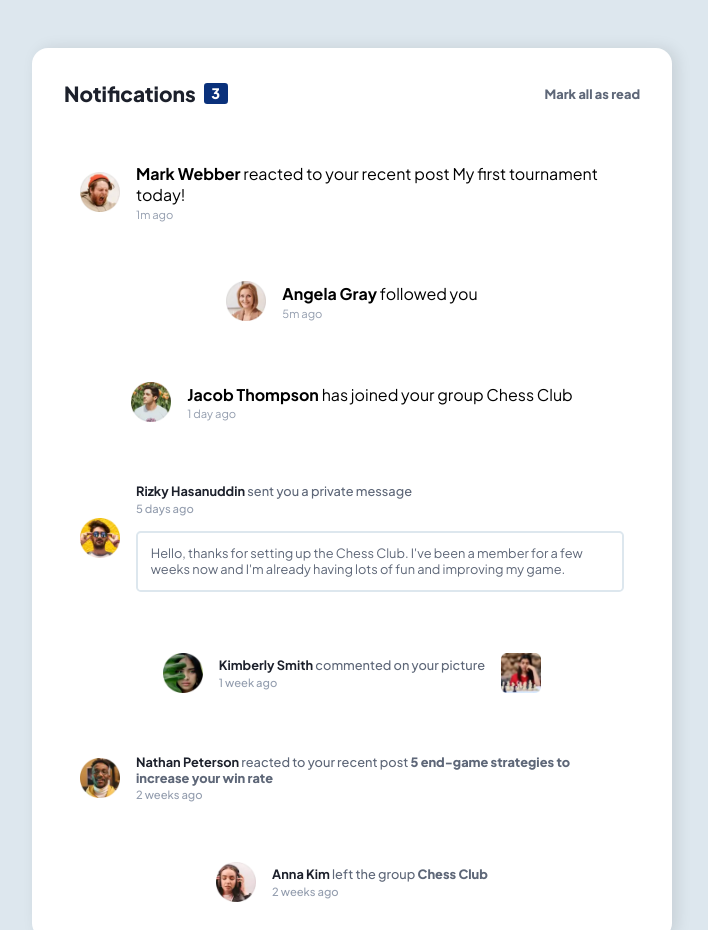
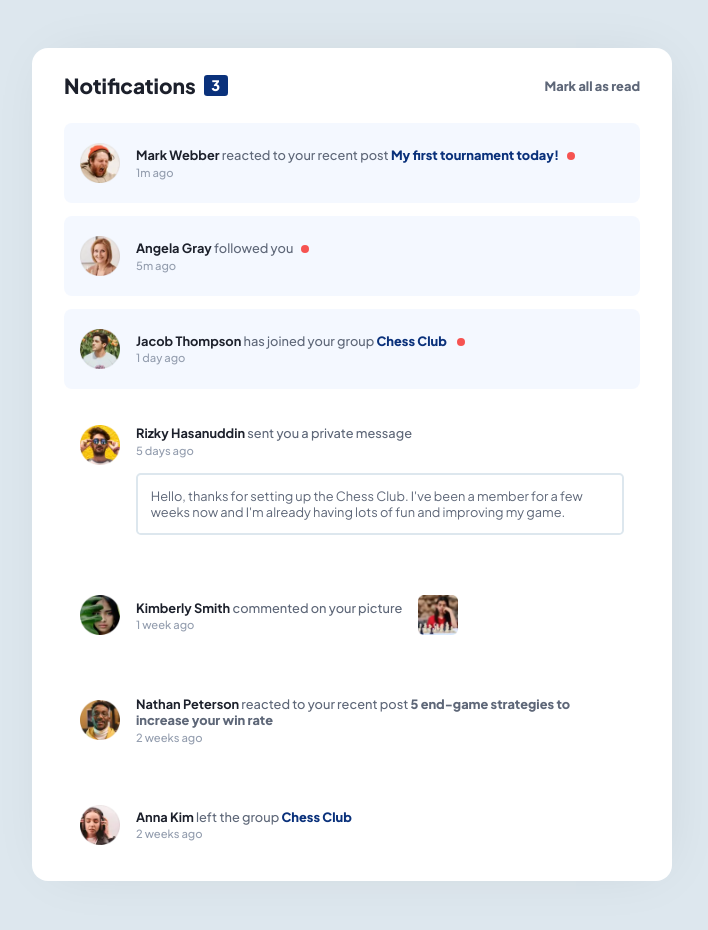
Before and after one commit to ioddgamers/Notifications-page, a plain HTML site: page index.html in a window 1280 px wide. Shown: the top 930 px of the page, without its empty margins (288-996 px from the left). Drawn offline with Linux system fonts and the light colour scheme; a script that the page names is missing.

Commit message:
Changed styling from former individual class (notif-content-x) to a general class for unread messages, created a new id to handle read messages

```diff
--- a/style.css
+++ b/style.css
@@ -45,7 +45,7 @@ body {
     align-items: center;
     gap: 1rem;
     padding: 0 1rem;
-    margin: 2rem 0;
+    margin: 1.5rem 0;
 }
 
 .notifications {
@@ -97,17 +97,24 @@ body {
     /* border: 2px solid black; */
 }
 
+
+
 .image {
     width: 2.5rem;
 }
 
-.notif-content-1,
-.notif-content-2,
-.notif-content-3 {
+.unread{
     background-color: hsla(217, 100%, 95%, 0.458);
     height: 5rem;
 }
 
+#message-read {
+    display: flex;
+    align-items: center;
+    justify-content: flex-start;
+    height: 5rem;
+    font-size: 0.8rem;
+}
 /* ---Timestamp--- */
 .timestamp {
     font-size: 0.7rem !important;
@@ -115,46 +122,60 @@ body {
     margin-top: 0.1rem;
 }
 
+/* Red notification */
+
+/* #red-notif {
+    width: 0.4rem;
+    height: 0.4rem;
+    border-radius: 50%;
+    background-color: var(--Red);
+} */
+
+.unread p:first-of-type:after{
+    content: "";
+    background-color: var(--Red);
+    width: 8px;
+    height: 8px;
+    display: inline-block;
+    border-radius: 50%;
+    margin-left: 0.5rem;
+}
+
 /* Mark Webber */
-.notif-content-1 p{
+.unread p{
     font-size: 0.8rem;
     font-weight: 500;
     color: var(--Dark-grayish-blue);
 }
-.notif-content-1 p strong{
+.unread p strong{
     color: var(--Very-dark-blue);
 }
 
-.notif-content-1 p span{
+.unread p span{
     font-weight: 800;
 }
 
 /* Angela Gray */
-.notif-content-1,
-.notif-content-2,
-.notif-content-3 {
+.unread{
     display: flex;
     position: relative;
     justify-content: flex-start;
     align-items: center;
 }
 
-.notif-content-2 p,
-.notif-content-3 p {
+.unread p {
     font-size: 0.8rem;
     color: var(--Dark-grayish-blue);
 }
 
-.notif-content-2 p strong,
-.notif-content-3 p strong,
+.unread p strong,
 .user-rizky .content p strong,
 .user-kim p strong {
     color: var(--Very-dark-blue);
 }
 
 /* Jacob Thompson */
-.notif-content-3 p span,
-.notif-content-7 p span {
+.link {
     font-weight: 800;
     color: var(--Blue);
 }
@@ -162,9 +183,9 @@ body {
 
 
 /* Rizky Hasanuddin */
-.notif-content-4 {
+.in-message {
     display: flex;
-    align-items: flex-start;
+    align-items: flex-start !important;
     justify-content: center;
 }
 
@@ -193,7 +214,7 @@ body {
 }
 
 /* Kimberly Smith */
-.notif-content-5 {
+.read {
     display: flex;
     align-items: center;
     justify-content: flex-start;
@@ -206,12 +227,6 @@ body {
 }
 
 /* Nathan Peterson/Anna Kim */
-.notif-content-6,
-.notif-content-7 {
-    display: flex;
-    justify-content: flex-start;
-    align-items: center;
-}
 
 .content {
     display: flex;
@@ -232,6 +247,14 @@ body {
     font-weight: 800;
 }
 
+/* Attribution */
+.attribution {
+    font-size: 0.7rem;
+    font-weight: 500;
+    color: var(--Blue);
+    margin: 1rem 0;
+}
+
 /* User Notifications Section End */
 
 
@@ -245,6 +268,7 @@ body {
         margin: 3rem 0;
         border-radius: 1rem;
         background-color: white;
-        box-shadow: 5px 0px 15px 0px rgba(0,0,0,0.1);
+        box-shadow: 5px 0px 56px -17px rgba(0,0,0,0.1);
     }
+
 }
```
